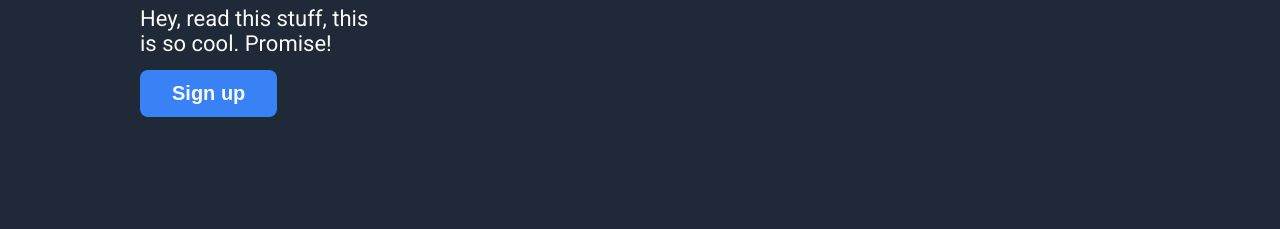
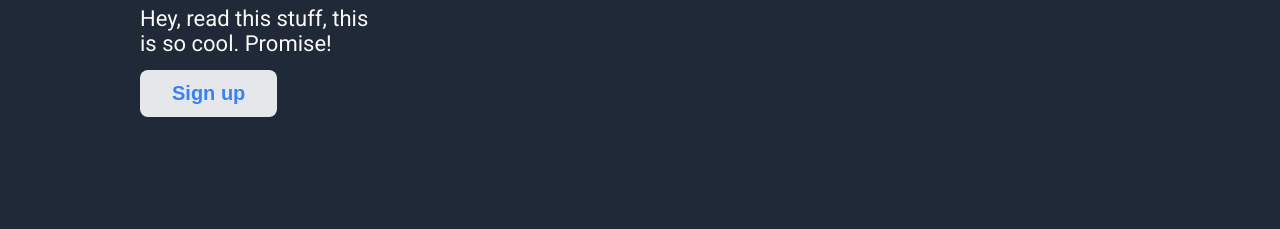
Before and after one commit to RJAYMG/landingpage, a plain HTML site: page index.html in a window 1280 px wide. In both pictures the pointer is over the button 208 px from the left and 664 px from the top of the page. Shown: the part 571-800 px from the top of the page. Drawn offline with Linux system fonts and the light colour scheme.

Commit message:
yeah i added the :hover to the first button now.

```diff
--- a/style.css
+++ b/style.css
@@ -84,6 +84,11 @@ button {
     background-color: #3882F6;
     padding: 12px 32px;
     margin: 0;
+}
+
+.hero-text button:hover {
+    background-color: #E5E7EB;
+    color: #3882F6;
 }
 
 /* 2nd section */
```
